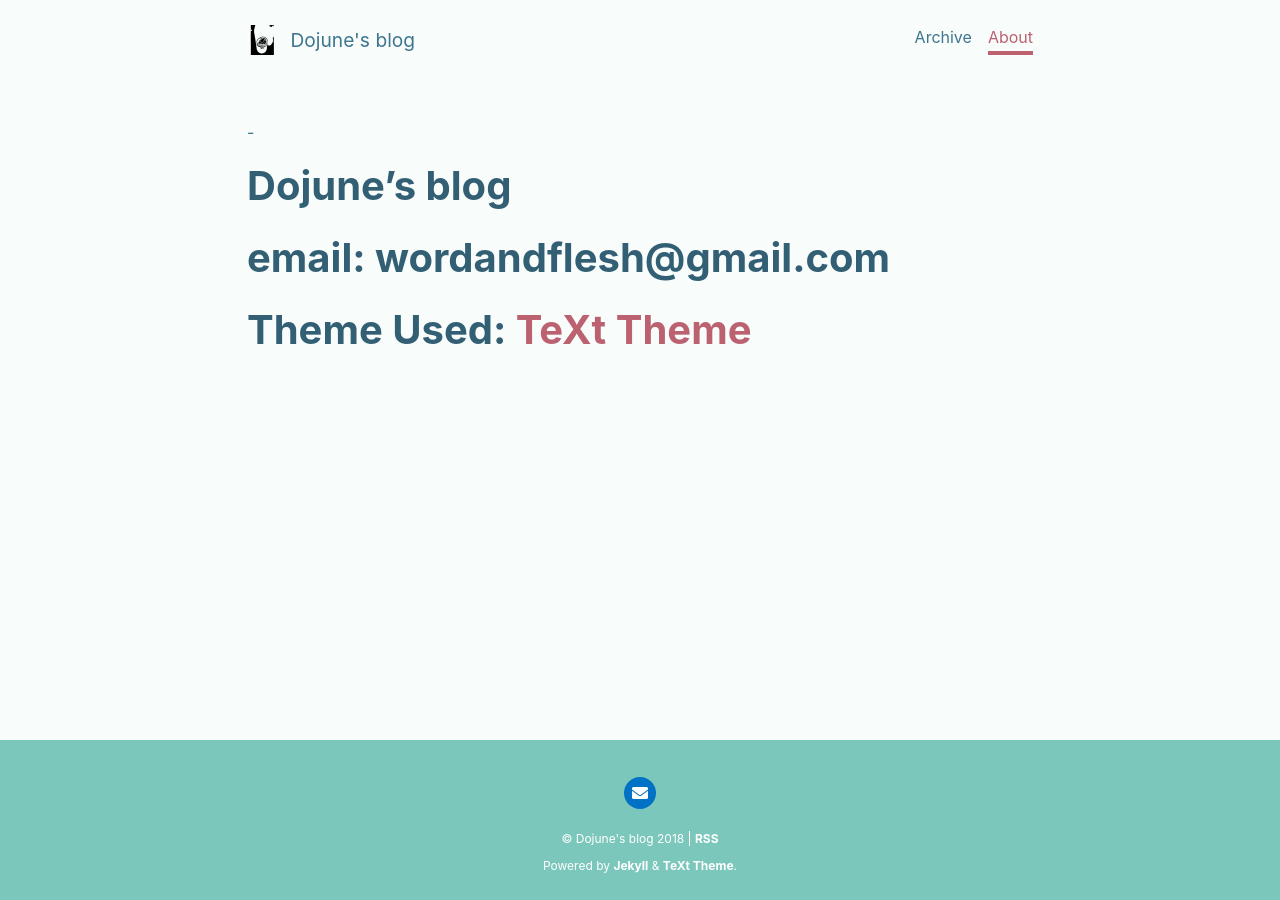
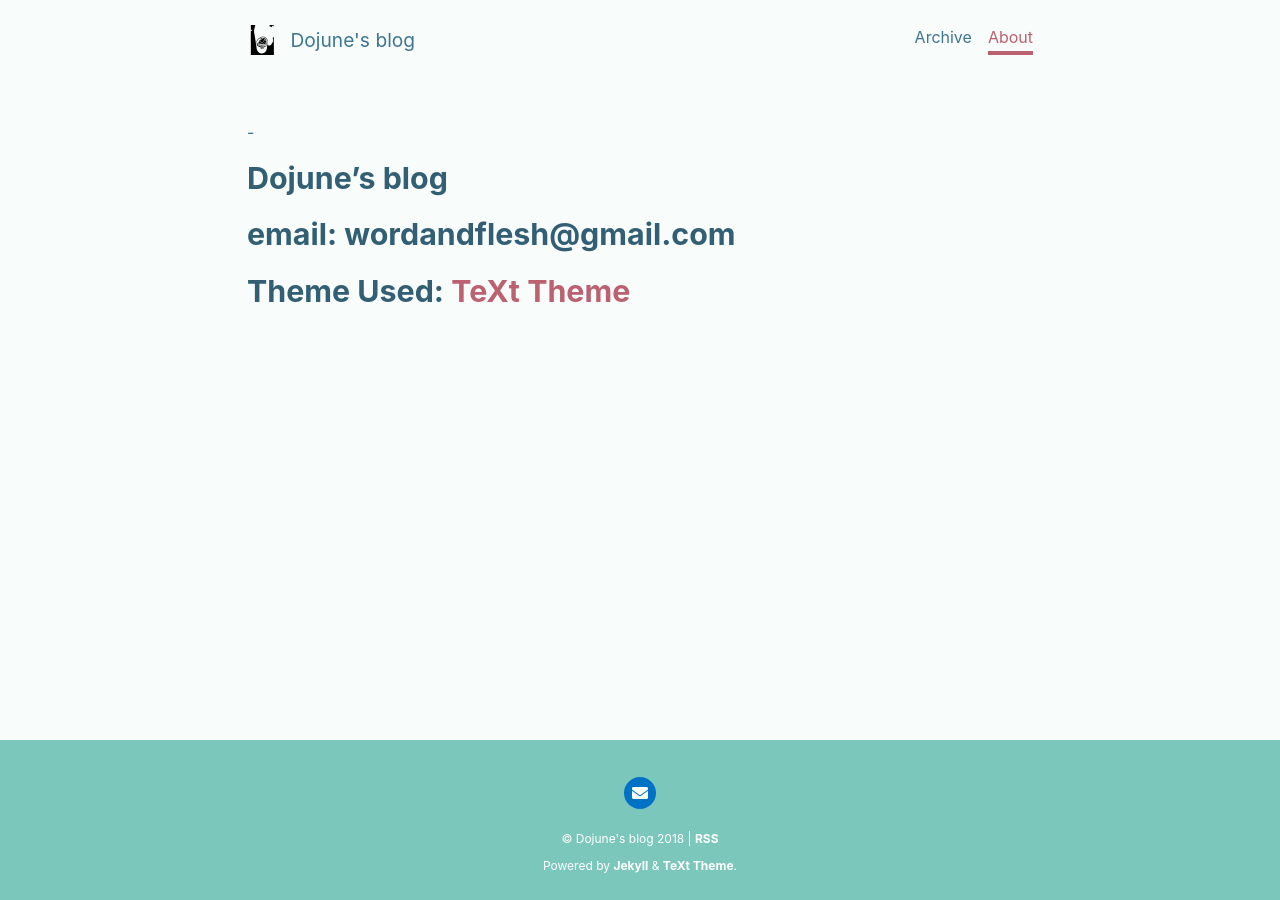
Before and after one commit to mindoj/mindojune.github.io, a Jekyll site: the page built from about.md, in a window 1280 px wide. Built offline with Jekyll 4.4.1, drawn with Linux system fonts in a browser that asks for light colours; nearby versions of some CDN libraries; our own code applies the rules of GitHub Pages for plain Markdown files.

Commit message:
Update about.md

```diff
--- a/about.md
+++ b/about.md
@@ -1,7 +1,7 @@
 -
 
-# Dojune's blog
+## Dojune's blog
 
-# email: wordandflesh@gmail.com
+## email: wordandflesh@gmail.com
 
-# Theme Used: [TeXt Theme](https://github.com/kitian616/jekyll-TeXt-theme)
+## Theme Used: [TeXt Theme](https://github.com/kitian616/jekyll-TeXt-theme)
```
